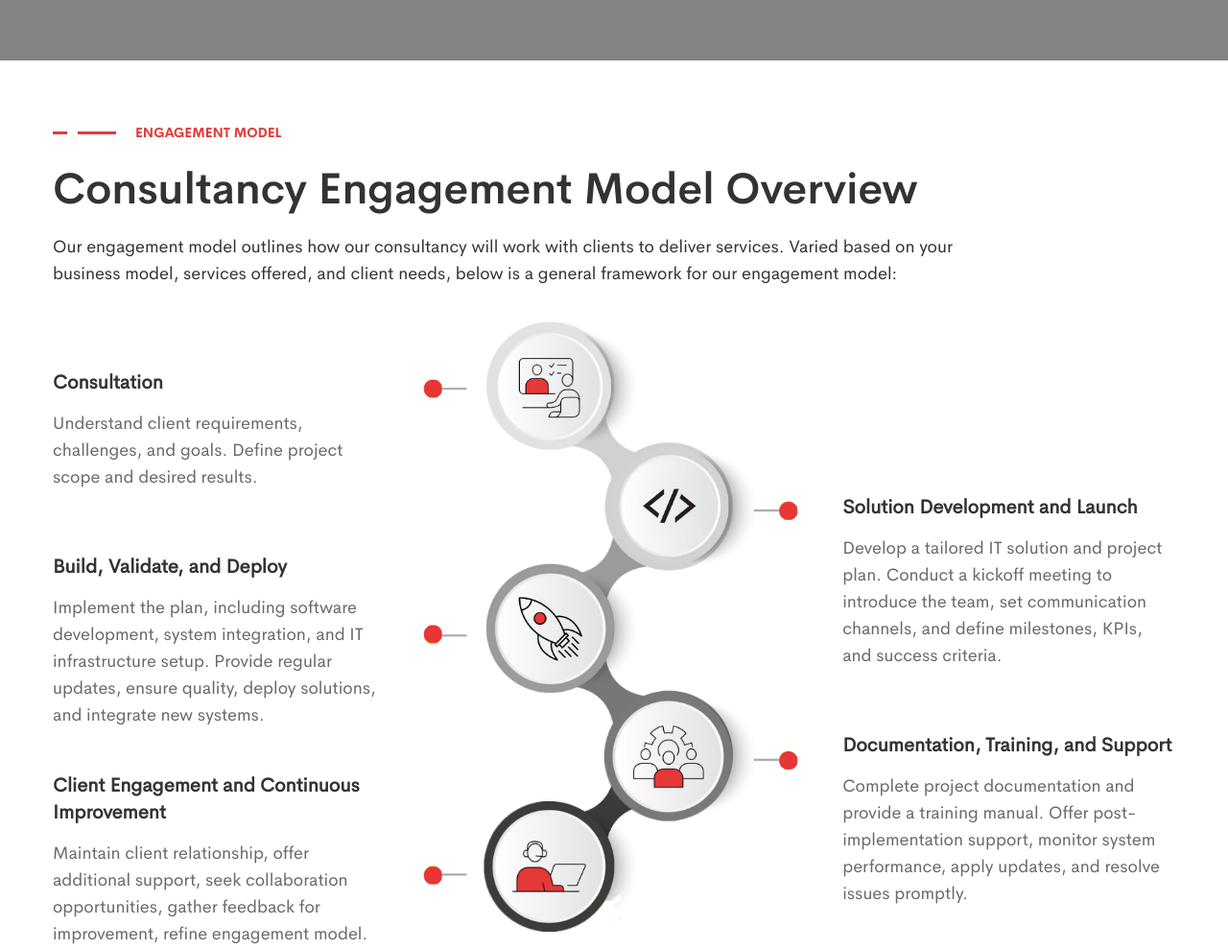
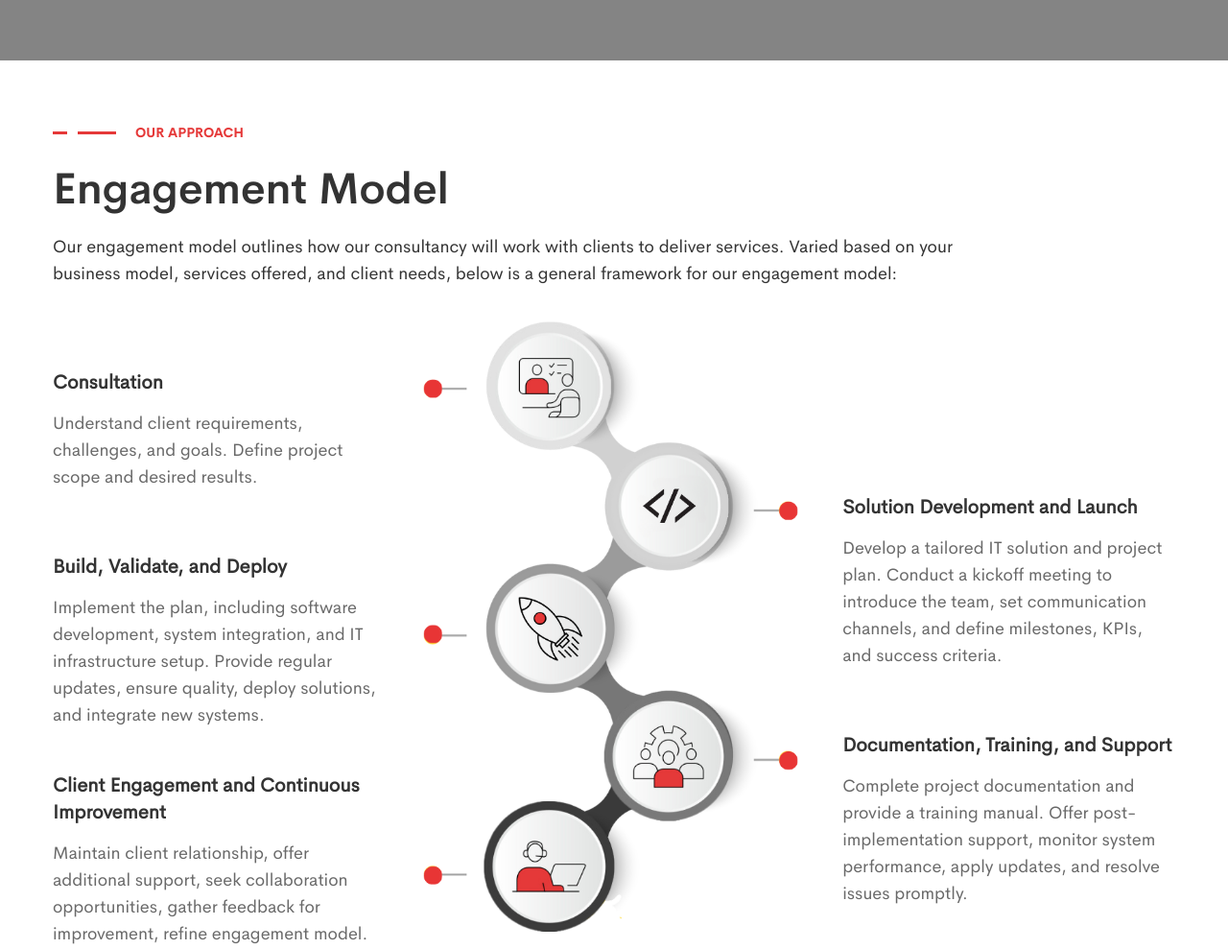
Before and after one commit to appiallc/appiallc.github.io, a plain HTML site: page index.html in a window 1280 px wide. Shown: the part 840-1829 px from the top of the page at 96% size. Drawn offline with Linux system fonts and the light colour scheme; some packages are replaced by stand-ins of ours; a script that the page names is missing.

Commit message:
Update index.html

```diff
--- a/index.html
+++ b/index.html
@@ -138,8 +138,8 @@
                         <div class="col-xl-10 col-lg-10 mb-30">
                             <div class="about-1 about-2">
                                 <div class="about-text">
-                                    <span>Engagement Model</span>
-                                    <h1>Consultancy Engagement Model Overview</h1>
+                                    <span>our approach</span>
+                                    <h1>Engagement Model</h1>
                                     <p style="font-size: 18px; color: #333333;">Our engagement model outlines how our
                                         consultancy will work with
                                         clients to deliver services. Varied based on your business model, services
@@ -430,7 +430,6 @@
                                     </div>
                                 </div>
                             </div>
-<<<<<<< HEAD
                             <div class="col-xl-3 col-lg-4 col-md-6 mb-75">
                                 <div class="services-2-wrapper"
                                     style="background-color: #e53838; padding: 30px; padding-right: 0px;">
@@ -441,7 +440,6 @@
                                         <h3 style="color: #fff;">Embracing the Agile Manifest</h3>
                                     </div>
                                 </div>
-=======
                         </div>
                     </div>
 
@@ -451,7 +449,6 @@
                             <!-- <div class="yellow-section" style="color: #000000;"><strong>25.6%</strong> Qualify</div> -->
                             <div class="vet-heading">
                                 <p class="heads" style="color: #333333; font-weight: 700; ">Build, Validate, and Deploy</p>
->>>>>>> 1b546f4ffcdb49ec42b1ebc0105c903b024023b6
                             </div>
                             <div class="col-xl-3 col-lg-4 col-md-6 mb-75">
                                 <div class="services-2-wrapper"
```
